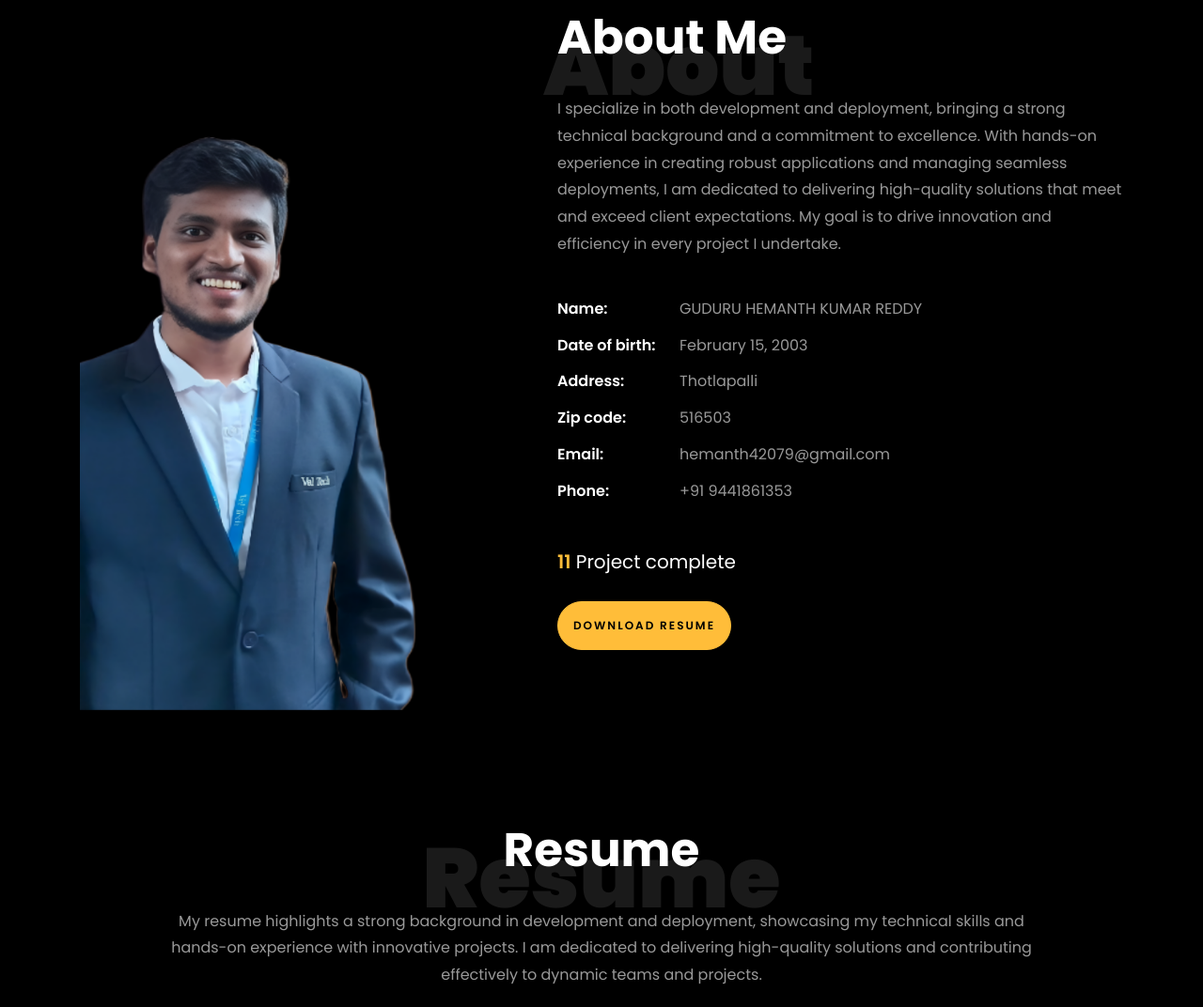
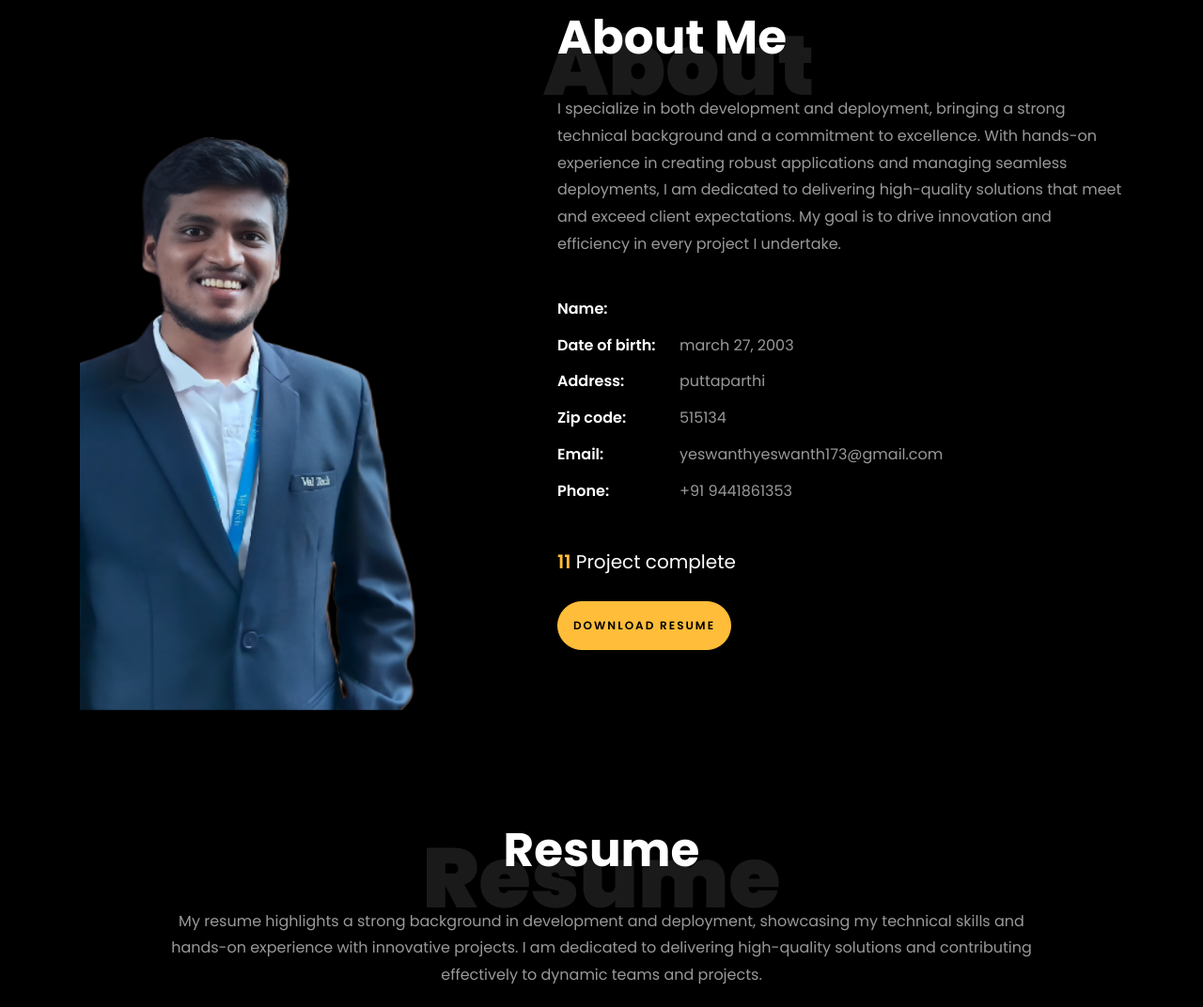
Before and after one commit to KadiyalaYeswanth/portflo, a plain HTML site: page index.html in a window 1280 px wide. Shown: the part 859-1931 px from the top of the page at 94% size. Drawn offline with Linux system fonts and the light colour scheme; files whose address does not match are found by name.

Commit message:
Update index.html

```diff
--- a/index.html
+++ b/index.html
@@ -28,7 +28,7 @@
 
     <nav class="navbar navbar-expand-lg navbar-dark ftco_navbar ftco-navbar-light site-navbar-target" id="ftco-navbar">
 	    <div class="container">
-	      <a class="navbar-brand" href="index.html">Guduru Hemanth Kumar Reddy</a>
+	      <a class="navbar-brand" href="index.html"></a>
 	      <button class="navbar-toggler js-fh5co-nav-toggle fh5co-nav-toggle" type="button" data-toggle="collapse" data-target="#ftco-nav" aria-controls="ftco-nav" aria-expanded="false" aria-label="Toggle navigation">
 	        <span class="oi oi-menu"></span> Menu
 	      </button>
@@ -59,7 +59,7 @@
 		          <div class="one-forth d-flex  align-items-center ftco-animate" data-scrollax=" properties: { translateY: '70%' }">
 		          	<div class="text">
 		          		<span class="subheading">Hello!</span>
-			            <h1 class="mb-4 mt-3">I'm <span>Hemanth</span></h1>
+			            <h1 class="mb-4 mt-3">I'm <span>yeswanth</span></h1>
 			            <h2 class="mb-4">A Web Designer</h2>
 			            		            </div>
 		          </div>
@@ -105,11 +105,11 @@
 
 					</p>
 		            <ul class="about-info mt-4 px-md-0 px-2">
-		            	<li class="d-flex"><span>Name:</span> <span>GUDURU HEMANTH KUMAR REDDY</span></li>
-		            	<li class="d-flex"><span>Date of birth:</span> <span>February 15, 2003</span></li>
-		            	<li class="d-flex"><span>Address:</span> <span>Thotlapalli  </span></li>
-		            	<li class="d-flex"><span>Zip code:</span> <span>516503</span></li>
-		            	<li class="d-flex"><span>Email:</span> <span>hemanth42079@gmail.com</span></li>
+		            	<li class="d-flex"><span>Name:</span> <span></span></li>
+		            	<li class="d-flex"><span>Date of birth:</span> <span>march 27, 2003</span></li>
+		            	<li class="d-flex"><span>Address:</span> <span>puttaparthi   </span></li>
+		            	<li class="d-flex"><span>Zip code:</span> <span>515134</span></li>
+		            	<li class="d-flex"><span>Email:</span> <span>yeswanthyeswanth173@gmail.com</span></li>
 		            	<li class="d-flex"><span>Phone: </span> <span>+91 9441861353</span></li>
 		            </ul>
 		          </div>
@@ -438,7 +438,7 @@
           			<span class="icon-map-signs"></span>
           		</div>
           		<h3 class="mb-4">Address</h3>
-	            <p>201-3<br>Thotlapalli<br>B.mattam<br>Kadapa-516503</p>
+	            <p>201-3<br>govindapeta<br>puttaparthi<br>sri sathya sai-515134</p>
 	          </div>
           </div>
           <div class="col-md-6 col-lg-3 d-flex ftco-animate">
@@ -447,7 +447,7 @@
           			<span class="icon-phone2"></span>
           		</div>
           		<h3 class="mb-4">Contact Number</h3>
-	            <p><a href="tel://+91 9441861353">+91 9441861353</a></p>
+	            <p><a href="tel://+91 8919795485">+91 8919795485</a></p>
 	          </div>
           </div>
           <div class="col-md-6 col-lg-3 d-flex ftco-animate">
@@ -456,7 +456,7 @@
           			<span class="icon-paper-plane"></span>
           		</div>
           		<h3 class="mb-4">Email Address</h3>
-	            <p><a href="hemanth42079@gmail.com">hemanth42079@gmail.com</a></p>
+	            <p><a href="yeswanthyeswanth173@gmail.com">yeswanthyeswanth173@gmail.com</a></p>
 	          </div>
           </div>
 
@@ -527,7 +527,7 @@
           <div class="col-md-12 text-center">
 
             <p><!-- Link back to Colorlib can't be removed. Template is licensed under CC BY 3.0. -->
-  Copyright &copy;<script>document.write(new Date().getFullYear());</script> All rights reserved by <a href="#" target="_blank">GUDURU HEMANTH KUMAR REDDY</a>
+  Copyright &copy;<script>document.write(new Date().getFullYear());</script> All rights reserved by <a href="#" target="_blank"></a>
   <!-- Link back to Colorlib can't be removed. Template is licensed under CC BY 3.0. --></p>
           </div>
         </div>
```
